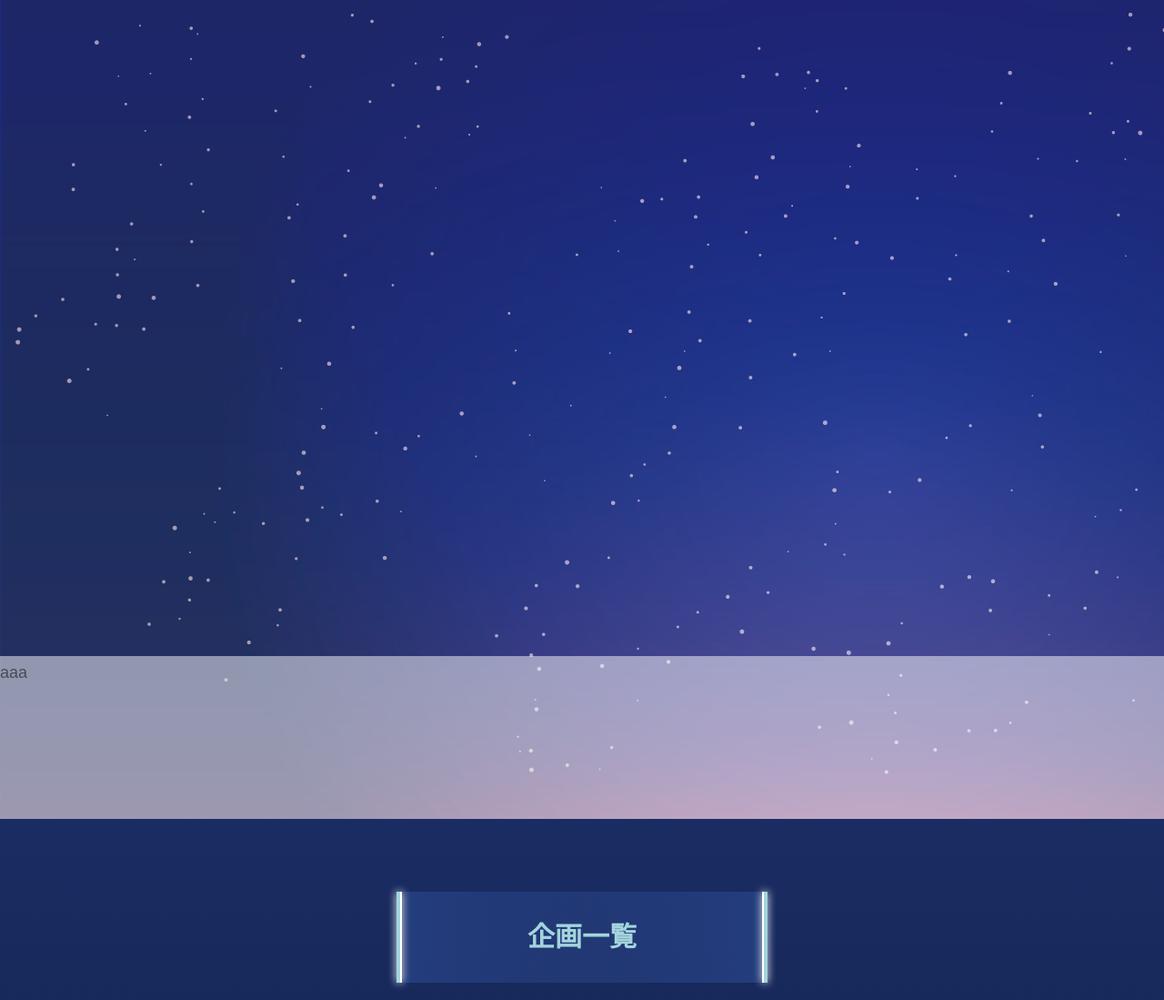
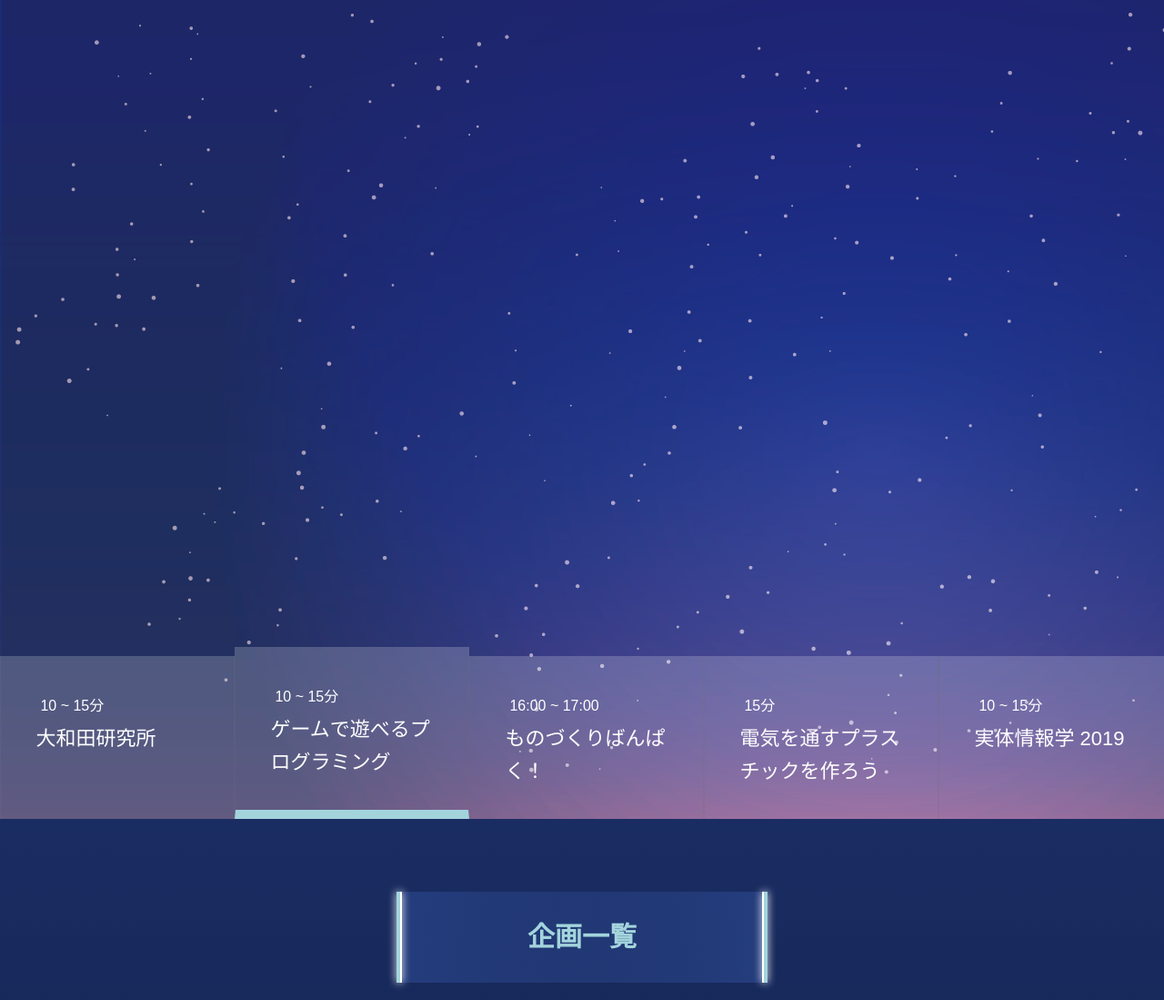
Before and after one commit to Rikoten/site2020, a PHP site: page /index.html in a window 1280 px wide. Shown: the top 1099 px of the page at 91% size. Run offline with PHP 8.4, Linux system fonts and the light colour scheme; some libraries are stand-ins or nearby versions.

Commit message:
とりま作ってみた

```diff
--- a/css/main.css
+++ b/css/main.css
@@ -20,16 +20,55 @@ body {
   position: relative;
   height: 100vh;
   min-height: 900px;
-  background: url(../img/top-background.png); /* デバッグ用 */
+  background: url(../img/top-background.png);
+  width: 100%;
+  overflow: hidden;
 }
 
 #header-event-bar {
   position: absolute;
   bottom: 0;
-  width: 100%;
+  display: flex;
+}
+
+#header-event-bar > .header-event-tile {
+  position: relative;
+  bottom: -10px;
+  background-color: rgba(255, 255, 255, 0.2);
+  width: 20vw;
   height: calc(20vw * 3 / 4.3);
-  background-color: rgba(255, 255, 255, 0.5);
-  overflow: hidden;
+  border-left: rgba(112, 112, 112, 0.2) solid 1px;
+  border-right: rgba(112, 112, 112, 0.2) solid 1px;
+  color: #fff;
+  font-weight: 500;
+  display: grid;
+  grid-template-columns: 15% 70% 15%;
+  grid-template-rows: 20% 1fr 100px 20%;
+}
+
+#header-event-bar > .header-event-tile.active {
+  border-bottom: solid 10px #A3D4DC;
+  bottom: 0;
+}
+
+#header-event-bar > .header-event-tile > .header-event-head {
+  grid-row: 2;
+  grid-column: 2;
+}
+
+#header-event-bar > .header-event-tile > .header-event-head > .header-event-type {
+  display: inline-block;
+}
+
+#header-event-bar > .header-event-tile > .header-event-head > .header-event-time {
+  display: inline-block;
+  font-size: 16px;
+}
+
+#header-event-bar > .header-event-tile > .header-event-title {
+  grid-row: 3;
+  grid-column: 2;
+  font-size: 22px;
 }
 
 #main {
--- a/index.html
+++ b/index.html
@@ -38,7 +38,48 @@
   <body>
     <section id = "header">
       <div id = "header-event-bar">
-        aaa
+        <div class = "header-event-tile">
+          <div class = "header-event-head">
+            <div class = "header-event-type article"></div>
+            <div class = "header-event-time">10 ~ 15分</div>
+          </div>
+          <div class = "header-event-title">大和田研究所</div>
+        </div>
+        <div class = "header-event-tile active">
+          <div class = "header-event-head">
+            <div class = "header-event-type article"></div>
+            <div class = "header-event-time">10 ~ 15分</div>
+          </div>
+          <div class = "header-event-title">ゲームで遊べるプログラミング</div>
+        </div>
+        <div class = "header-event-tile">
+          <div class = "header-event-head">
+            <div class = "header-event-type live"></div>
+            <div class = "header-event-time">16:00 ~ 17:00</div>
+          </div>
+          <div class = "header-event-title">ものづくりばんぱく！</div>
+        </div>
+        <div class = "header-event-tile">
+          <div class = "header-event-head">
+            <div class = "header-event-type movie"></div>
+            <div class = "header-event-time">15分</div>
+          </div>
+          <div class = "header-event-title">電気を通すプラスチックを作ろう</div>
+        </div>
+        <div class = "header-event-tile">
+          <div class = "header-event-head">
+            <div class = "header-event-type article"></div>
+            <div class = "header-event-time">10 ~ 15分</div>
+          </div>
+          <div class = "header-event-title">実体情報学 2019</div>
+        </div>
+        <div class = "header-event-tile">
+          <div class = "header-event-head">
+            <div class = "header-event-type movie"></div>
+            <div class = "header-event-time">10 ~ 15分</div>
+          </div>
+          <div class = "header-event-title">アントシアニンで変わる色！</div>
+        </div>
       </div>
     </section>
     <section id = "main">
```
